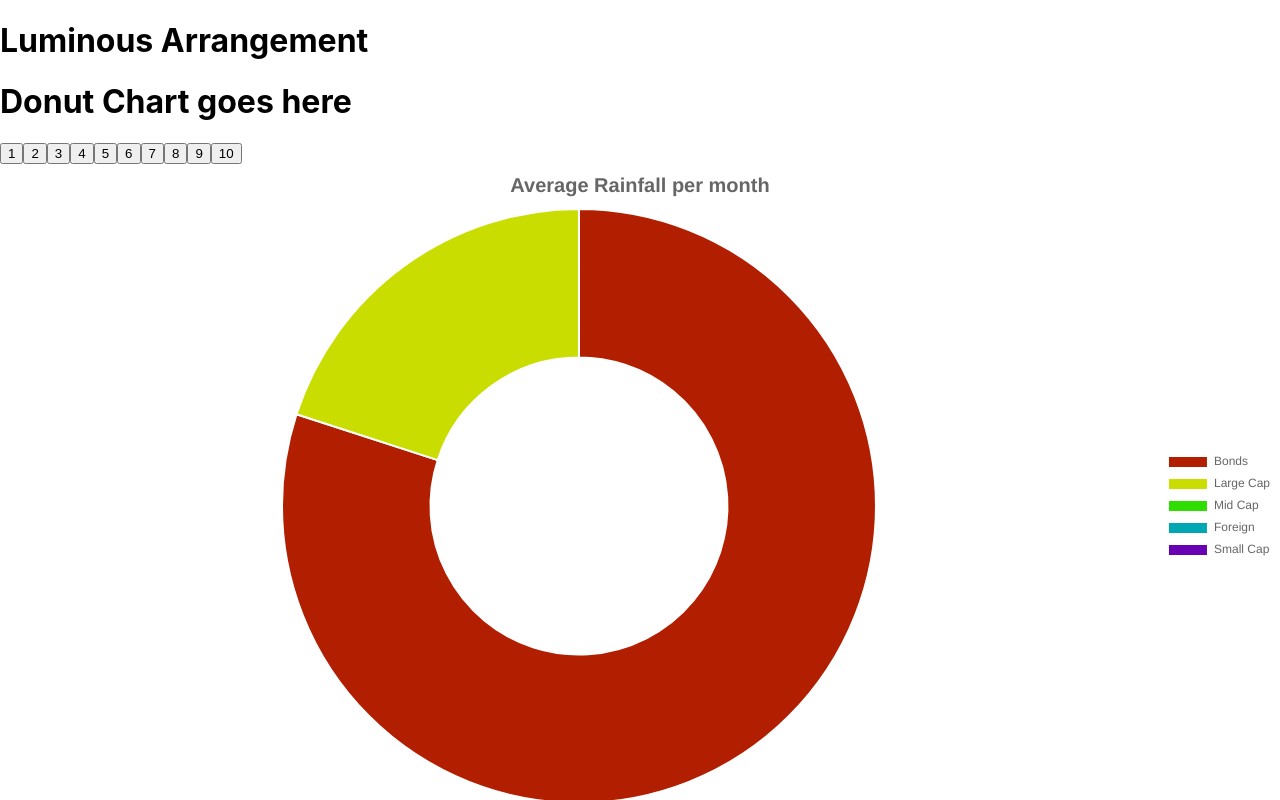
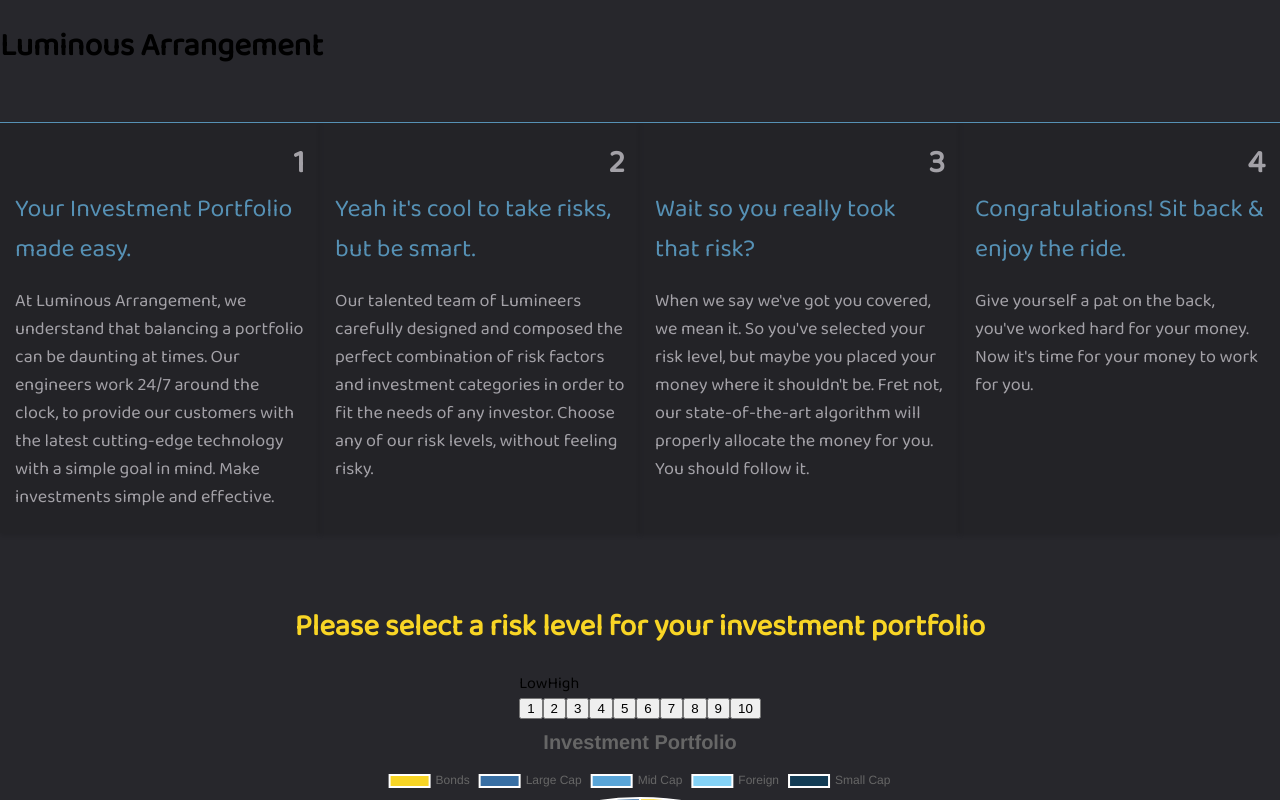
Before and after one commit to blindaa121/luminousArrangement, a React (Create React App) app: page / in a window 1280 px wide. Shown: the top 800 px of the page. Built offline with nearby package versions, Linux system fonts and the light colour scheme.

Commit message:
Style info cards

```diff
--- a/public/index.html
+++ b/public/index.html
@@ -15,6 +15,10 @@
       user's mobile device or desktop. See https://developers.google.com/web/fundamentals/web-app-manifest/
     -->
     <link rel="manifest" href="%PUBLIC_URL%/manifest.json" />
+    <link rel="preconnect" href="https://fonts.gstatic.com">
+    <link rel="preconnect" href="https://fonts.gstatic.com">
+    <link href="https://fonts.googleapis.com/css2?family=Baloo+2&display=swap" rel="stylesheet">
+    <link href="https://fonts.googleapis.com/css2?family=Poppins:wght@200&display=swap" rel="stylesheet">
     <!--
       Notice the use of %PUBLIC_URL% in the tags above.
       It will be replaced with the URL of the `public` folder during the build.
@@ -24,7 +28,7 @@
       work correctly both with client-side routing and a non-root public URL.
       Learn how to configure a non-root public URL by running `npm run build`.
     -->
-    <title>React App</title>
+    <title>Luminous Arrangement | Your portfolio made easy</title>
   </head>
   <body>
     <noscript>You need to enable JavaScript to run this app.</noscript>
--- a/src/components/App.css
+++ b/src/components/App.css
@@ -1,3 +1,4 @@
-.body {
-    background-color: lightgrey;
+body {
+    font-family: 'Baloo 2', cursive;
+    background-color: #27272c;
 }
--- a/src/components/App.js
+++ b/src/components/App.js
@@ -1,11 +1,13 @@
 import React from 'react';
 import './App.css';
 import DonutChartContainer from './DonutChart/DonutChartContainer';
+import InfoCards from '../components/InfoCards/InfoCards'
 
 const App = () => {
   return (
     <div className="App">
       <h1>Luminous Arrangement</h1>
+      <InfoCards />
       <DonutChartContainer />
     </div>
   );
--- /dev/null
+++ b/src/components/DonutChart/DonutChart.css
@@ -0,0 +1,10 @@
+.selection-container {
+    display: flex;
+    flex-direction: column;
+    align-items: center;
+}
+
+.selection-container > h1 {
+    font-size: 30px;
+    color: #F8D525
+}
--- a/src/components/DonutChart/DonutChart.jsx
+++ b/src/components/DonutChart/DonutChart.jsx
@@ -1,5 +1,6 @@
 import React from 'react';
 import {Doughnut} from 'react-chartjs-2';
+import './DonutChart.css'
 
 class DonutChart extends React.Component {
   constructor(props) {
@@ -9,14 +10,12 @@ class DonutChart extends React.Component {
       datasets: [
         {
           label: 'Rainfall',
-          backgroundColor: ['#B21F00', '#C9DE00', '#2FDE00', '#00A6B4', '#6800B4'],
-          hoverBackgroundColor: [ '#501800', '#4B5000', '#175000', '#003350', '#35014F'],
+          backgroundColor: ['#F8D525', '#386FA4', '#59A5D8', '#84D2F6', '#133C55'],
+          hoverBackgroundColor: ['#DAB707', '#184563', '#24496A', '#2B7EB6', '#184563'],
           data: [80,20,0,0,0]
         }
       ]
     }
-
-      // this.setPercentages = this.setPercentages.bind(this);
   }
 
   updateDonut() {
@@ -29,8 +28,8 @@ class DonutChart extends React.Component {
           smallCapPercentage
       } = this.props;
 
-      const bgColor = ['#B21F00', '#C9DE00', '#2FDE00', '#00A6B4', '#6800B4'];
-      const hoverColor = ['#501800', '#4B5000', '#175000', '#003350', '#35014F'];
+      const bgColor = ['#F8D525', '#386FA4', '#59A5D8', '#84D2F6', '#133C55'];
+      const hoverColor = ['#DAB707', '#184563', '#24496A', '#2B7EB6', '#184563'];
       const data = [
         bondPercentage,
         largeCapPercentage,
@@ -53,7 +52,7 @@ class DonutChart extends React.Component {
   }
 
   componentDidMount() {
-      console.log(this.props)
+
   }
 
   componentDidUpdate(prevProps) {
@@ -63,10 +62,33 @@ class DonutChart extends React.Component {
   }
 
   render() {
+    const donutOptions = {
+      title: {
+        display: true,
+        text: 'Investment Portfolio',
+        fontSize: 20
+      },
+      legend: {
+        display: true,
+        position: 'top'
+      },
+      animation: {
+        animateScale: true,
+      },
+      tooltips: {
+        titleFontSize: 30
+      }
+    }
     return(
       <div className="">
-        <h1>Donut Chart goes here</h1>
         <div className="selection-container">
+          <h1>Please select a risk level for your investment portfolio</h1>
+          <div className="selection-risk">
+            <div className="selection-risk-level">
+              <span>Low</span>
+              <span>High</span>
+            </div>
+            <div className="button-container">
               <button onClick={() => this.props.addRiskOne()}>1</button>
               <button onClick={() => this.props.addRiskTwo()}>2</button>
               <button onClick={() => this.props.addRiskThree()}>3</button>
@@ -78,21 +100,11 @@ class DonutChart extends React.Component {
               <button onClick={() => this.props.addRiskNine()}>9</button>
               <button onClick={() => this.props.addRiskTen()}>10</button>
             </div>
+          </div>
+          <Doughnut id='chart-area' data={this.state} options={donutOptions} />
+        </div>
 
-        <Doughnut
-            data={this.state}
-            options={{
-                title: {
-                    display: true,
-                    text: 'Average Rainfall per month',
-                    fontSize: 20
-                },
-                legend: {
-                    display: true,
-                    position: 'right'
-                }
-            }}
-        />
+
       </div>
     )
   }
--- /dev/null
+++ b/src/components/InfoCards/InfoCards.css
@@ -0,0 +1,44 @@
+.info-cards-container {
+    display: flex;
+    justify-content: space-evenly;
+    height: 410px;
+    margin-top: 50px;
+    margin-bottom: 50px;
+}
+
+.info-card-content {
+    display: flex;
+    flex-direction: column;
+    align-self: center;
+    background-color: #212125;
+    width: 300px;
+    height: 380px;
+    border-top: 0.75px solid #70CBFF;
+    padding: 15px;
+    box-shadow: 0 3px 5px rgb(0 0 0 / 18%);
+    transition: .2s ease-in-out;
+    opacity: 65%;
+}
+
+.info-card-content > h1 {
+    align-self: flex-end;
+    color: #e6e3e9;
+    margin-top: 0;
+    margin-bottom: 0;
+}
+
+.info-card-title {
+    font-size: 25px;
+    color: #70CBFF;
+}
+
+.info-card-desc {
+    font-size: 18px;
+    color: #e6e3e9;
+}
+
+.info-card-content:hover {
+    border: 3px solid #70CBFF;
+    border-radius: 5px;
+    opacity: 100%;
+}
--- /dev/null
+++ b/src/components/InfoCards/InfoCards.jsx
@@ -0,0 +1,39 @@
+import React from 'react';
+import './InfoCards.css'
+
+const InfoCards = () => {
+    return (
+        <div className="info-cards-container">
+            <div className="info-card-content">
+                <h1>1</h1>
+                <span className="info-card-title">Your Investment Portfolio made easy.</span>
+                <p className="info-card-desc">At Luminous Arrangement, we understand that balancing
+                a portfolio can be daunting at times. Our engineers work 24/7 around the clock, to provide
+                our customers with the latest cutting-edge technology with a simple goal in mind.
+                Make investments simple and effective.</p>
+            </div>
+            <div className="info-card-content">
+                <h1>2</h1>
+                <span className="info-card-title">Yeah it's cool to take risks, but be smart.</span>
+                <p className="info-card-desc">Our talented team of Lumineers carefully designed and composed
+                the perfect combination of risk factors and investment categories in order to fit the needs of any investor.
+                Choose any of our risk levels, without feeling risky.</p>
+            </div>
+            <div className="info-card-content">
+                <h1>3</h1>
+                <span className="info-card-title">Wait so you really took that risk?</span>
+                <p className="info-card-desc">When we say we've got you covered, we mean it. So you've selected your risk level,
+                but maybe you placed your money where it shouldn't be. Fret not, our state-of-the-art algorithm will properly
+                allocate the money for you. You should follow it. </p>
+            </div>
+            <div className="info-card-content">
+                <h1>4</h1>
+                <span className="info-card-title">Congratulations! Sit back & enjoy the ride.</span>
+                <p className="info-card-desc">Give yourself a pat on the back, you've worked hard for your money. Now it's time
+                for your money to work for you. </p>
+            </div>
+        </div>
+    )
+}
+
+export default InfoCards
```
Lines whose indentation alone changed are shown as unchanged.
